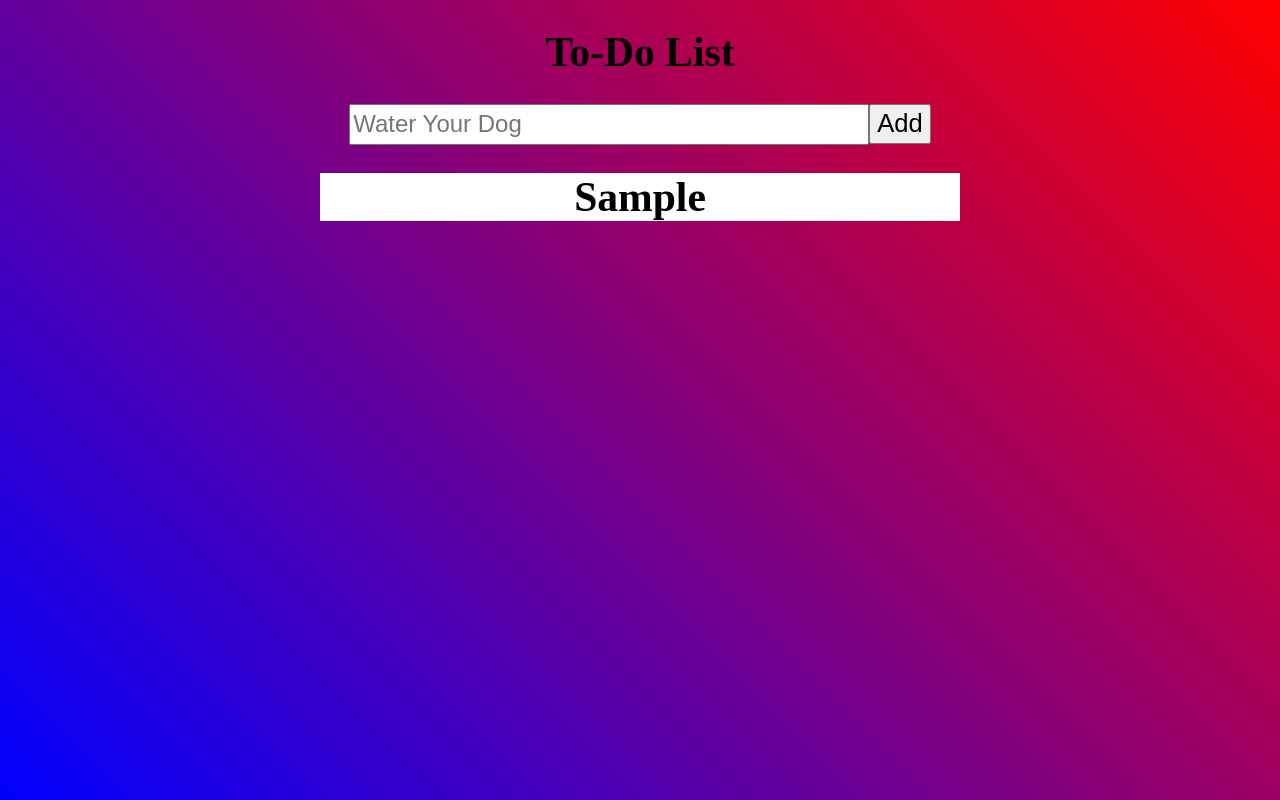
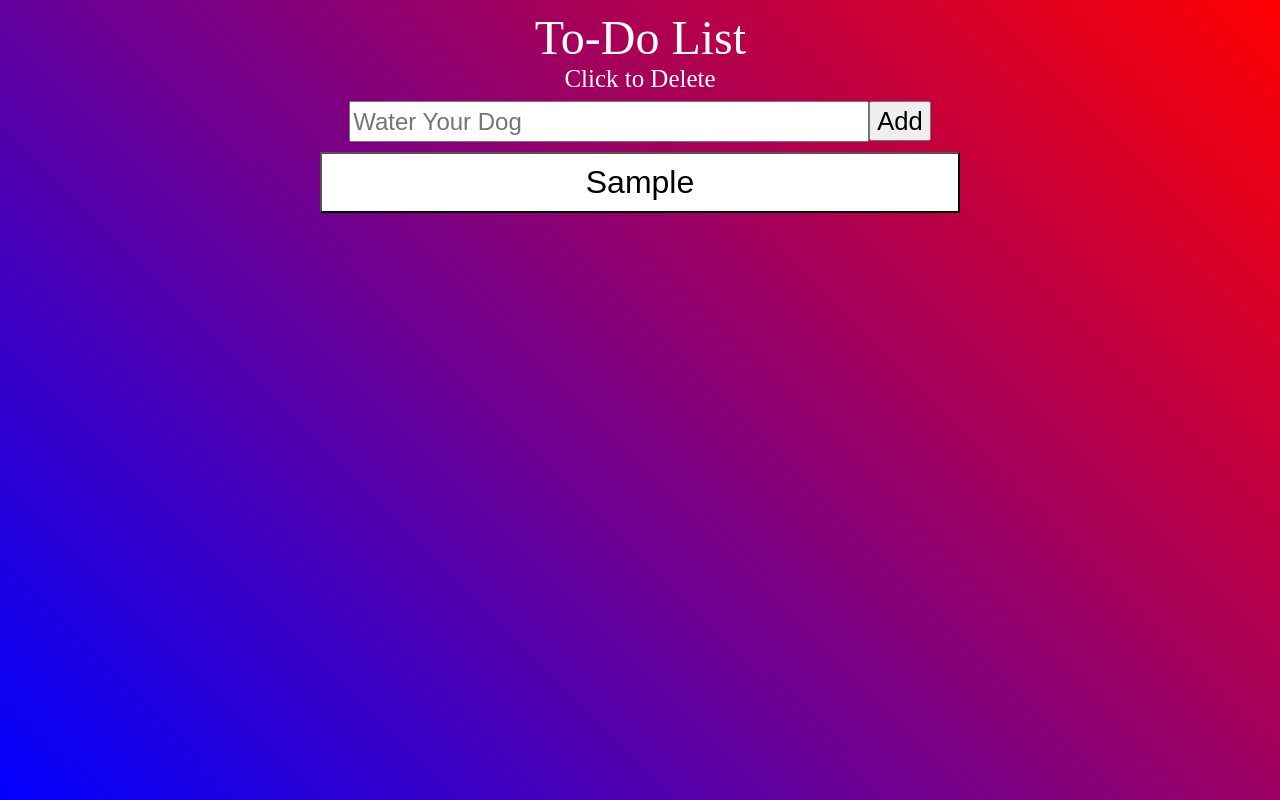
Before and after one commit to brwong3/To-Do-List, a React (Create React App) app: page / in a window 1280 px wide. Both pictures are taken after typing "Sample" into the empty fields and a click on the button "Add". Built offline with nearby package versions, Linux system fonts and the light colour scheme.

Commit message:
Finished Product

```diff
--- a/src/App.js
+++ b/src/App.js
@@ -2,6 +2,7 @@ import React, { createContext, useState } from "react";
 import Input from "./components/Input";
 import "./styles/App.css"
 import ItemsList from "./components/ItemsList";
+import { motion } from "framer-motion"
 
 
 export const listContext = createContext();
@@ -14,8 +15,9 @@ function App() {
     <listContext.Provider value={{list, setList}}>
       <div className="App">
         <div className="input">
-          <h1>To-Do List</h1>
-          <Input></Input>
+          <motion.div transition={{duration: 0.5, ease: "easeIn"}} animate={{ scale:1.5}} className="title">To-Do List</motion.div>
+          <motion.div transition={{duration: 1, ease: "easeIn"}} animate={{ scale:1.2, rotate: 720}} className="subtitle">Click to Delete</motion.div>
+          <motion.div animate={{x: [-100, 0]}} transition={{duration: 0.5, ease: "easeIn"}}><Input></Input></motion.div>
         </div>
         <div className="table">
           <ItemsList item={list}></ItemsList>
--- a/src/components/ItemsList.js
+++ b/src/components/ItemsList.js
@@ -1,11 +1,24 @@
-import React from 'react'
+import { MotionConfig } from 'framer-motion'
+import React, {useContext} from 'react'
 import "../styles/ItemsList.css"
+import { motion } from "framer-motion"
+import { listContext } from '../App'
+
 
 export default function ItemsList(props) {
-  const table = props.item.map((item) => <h1 className="box">{item}</h1>)
+
+  const {list} = useContext(listContext);
+  const {setList} = useContext(listContext);
+
+  function whileClick(item) {
+    setList(list.filter(list => list !== item))
+  }
+
+
+  const table = props.item.map((item) => <button onClick={()=> whileClick(item)}className="box">{item}</button>)
 
   return(
-    <div>
+    <div className='tableContainer'>
       {table}
     </div>
   )
--- a/src/styles/App.css
+++ b/src/styles/App.css
@@ -11,6 +11,8 @@
   font-size: 1.3rem;
   overflow-y: visible;
   overflow-x: hidden;
+  user-select: none;
+
 }
 
 .input {
@@ -23,4 +25,18 @@
   display: flex;
   flex-direction: column;
   align-items: center;
+  justify-content: center;
 }
+
+.title {
+  margin-top: 20px;
+  margin-bottom: 10px;
+  font-size: 2rem;
+  color: white
+}
+
+.subtitle {
+  margin: 0;
+  margin-bottom: 10px;
+  color: white
+}
--- a/src/styles/ItemsList.css
+++ b/src/styles/ItemsList.css
@@ -3,4 +3,14 @@
   background-color: white;
   text-align: center;
   overflow: hidden;
+  margin: 10px;
+  font-size: 1.5rem;
+  padding: 10px;
+  font-size: 2rem;
 }
+
+.tableContainer {
+  display: flex;
+  flex-direction: column;
+  align-items: center;
+}
```
